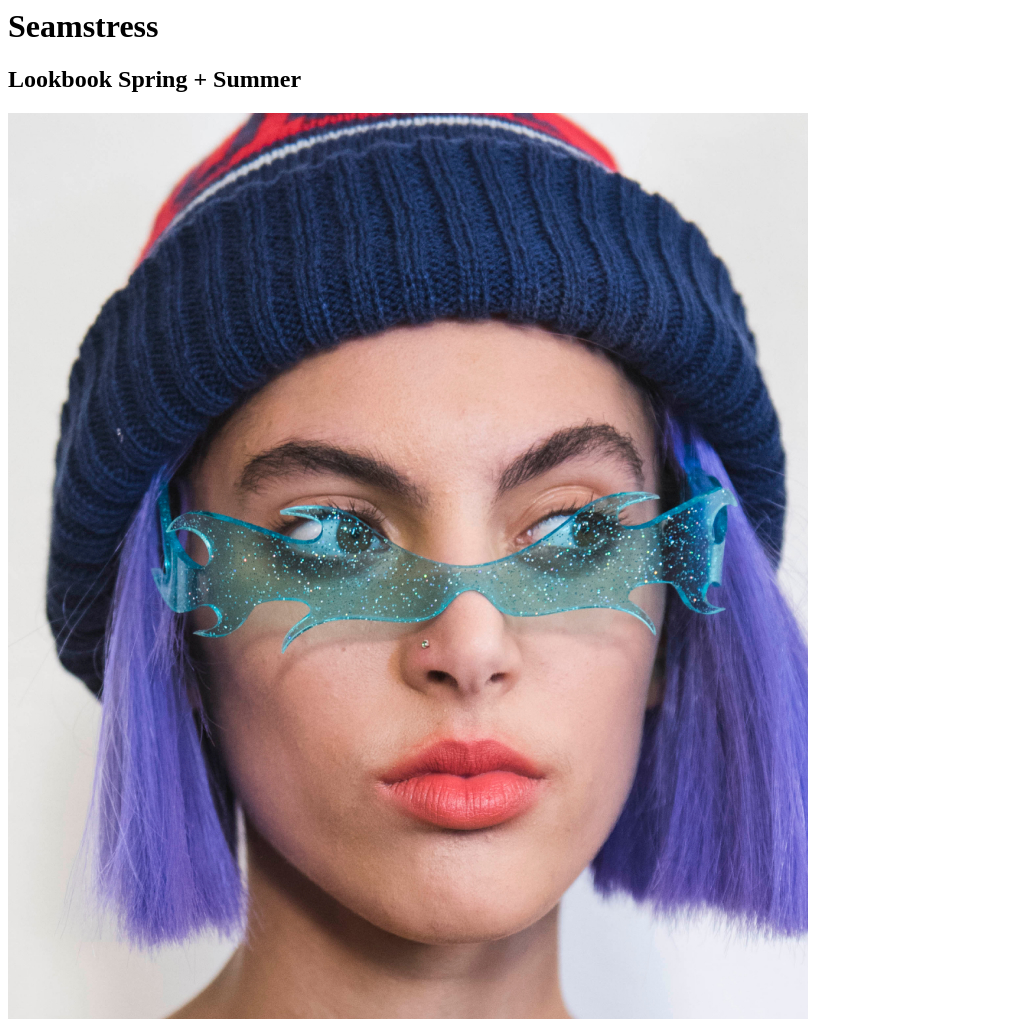
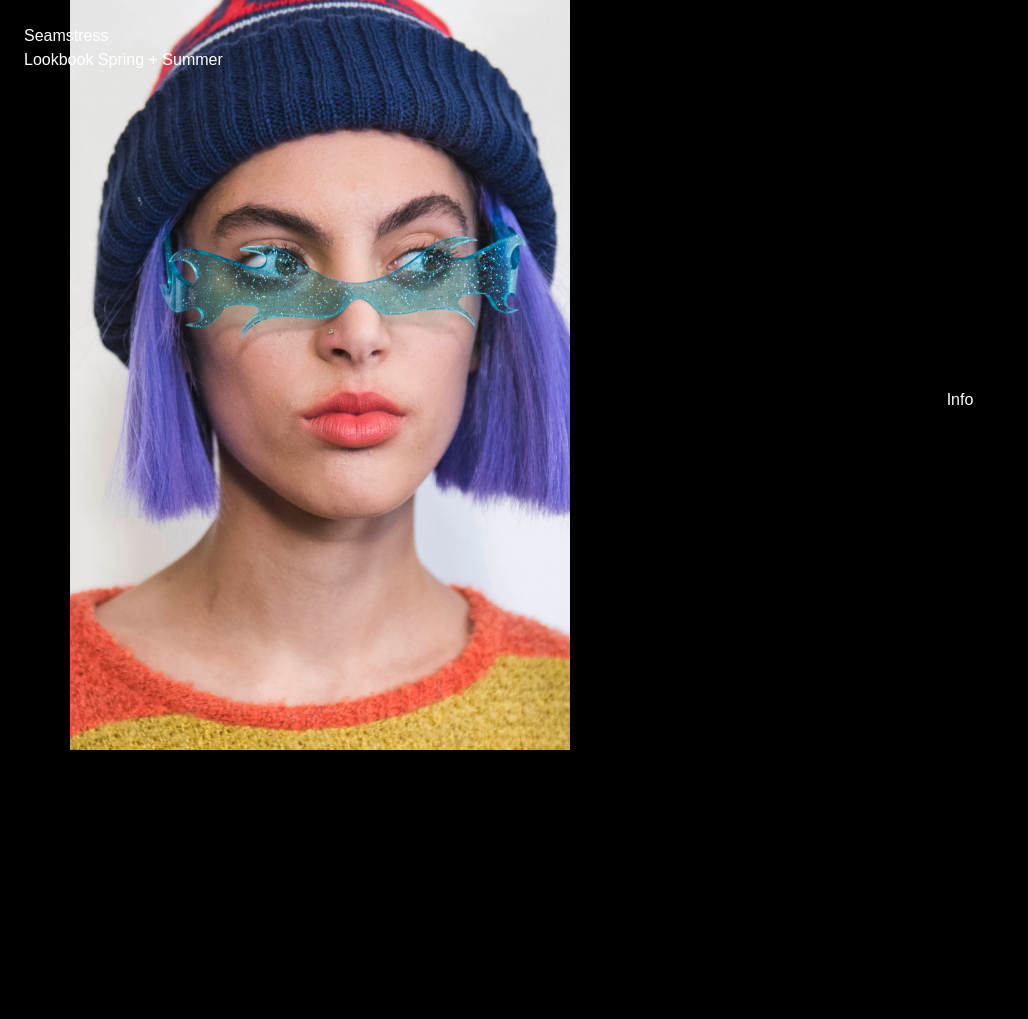
Before and after one commit to hlysllrs/sh-seamstress, a plain HTML site: page index.html in a window 1280 px wide. Shown: the top 1019 px of the page, without its empty margins (0-1028 px from the left). After the commit the page ends 800 px from the top, so only its background shows below. Drawn offline with Linux system fonts and the light colour scheme.

Commit message:
basic structure and style

```diff
--- a/index.html
+++ b/index.html
@@ -1,4 +1,14 @@
-<header>
+<!DOCTYPE html>
+<html lang="en">
+<head>
+  <meta charset="UTF-8">
+  <meta name="viewport" content="width=device-width, initial-scale=1.0">
+  <title>Seamstress</title>
+  <link rel="stylesheet" href="_base.css">
+  <link rel="stylesheet" href="style.css">
+</head>
+<body>
+  <header>
   <h1>
     Seamstress
   </h1>
@@ -6,11 +16,15 @@
 </header>
 
 <section>
-  <div>
-    <img src="assets/images/sunglasses-1.jpg">
+  <div class="split">
+    <div class="slides">
+      <img src="assets/images/sunglasses-1.jpg">
+    </div>
   </div>
 
-  <div>
-    Info
+  <div class="split">
+    <div class="info">Info</div>
   </div>
 </section>
+</body>
+</html>
--- a/style.css
+++ b/style.css
@@ -3,13 +3,30 @@ body {
 	font-size: 16px;
 	line-height: 1.5;
 
-	background-color: #ffffff;
-	color: #333333;
-	margin: 40px auto 40px auto;
-	width: 620px;
+	background-color: #000000;
+	color: #ffffff;
 }
 
-h1 {
-	font-size: 24px;
-	font-weight: 700;
+header {
+  position: fixed;
+  top: 24px;
+  left: 24px;
 }
+
+section {
+  display: grid;
+  grid-template-columns: 1fr 1fr;
+  min-height: 100vh;
+
+}
+
+section div.split {
+  display: flex;
+  justify-content: center;
+  align-items: center;
+}
+
+section div.slides {
+  width: 500px;
+  height: 800px;
+}
```
